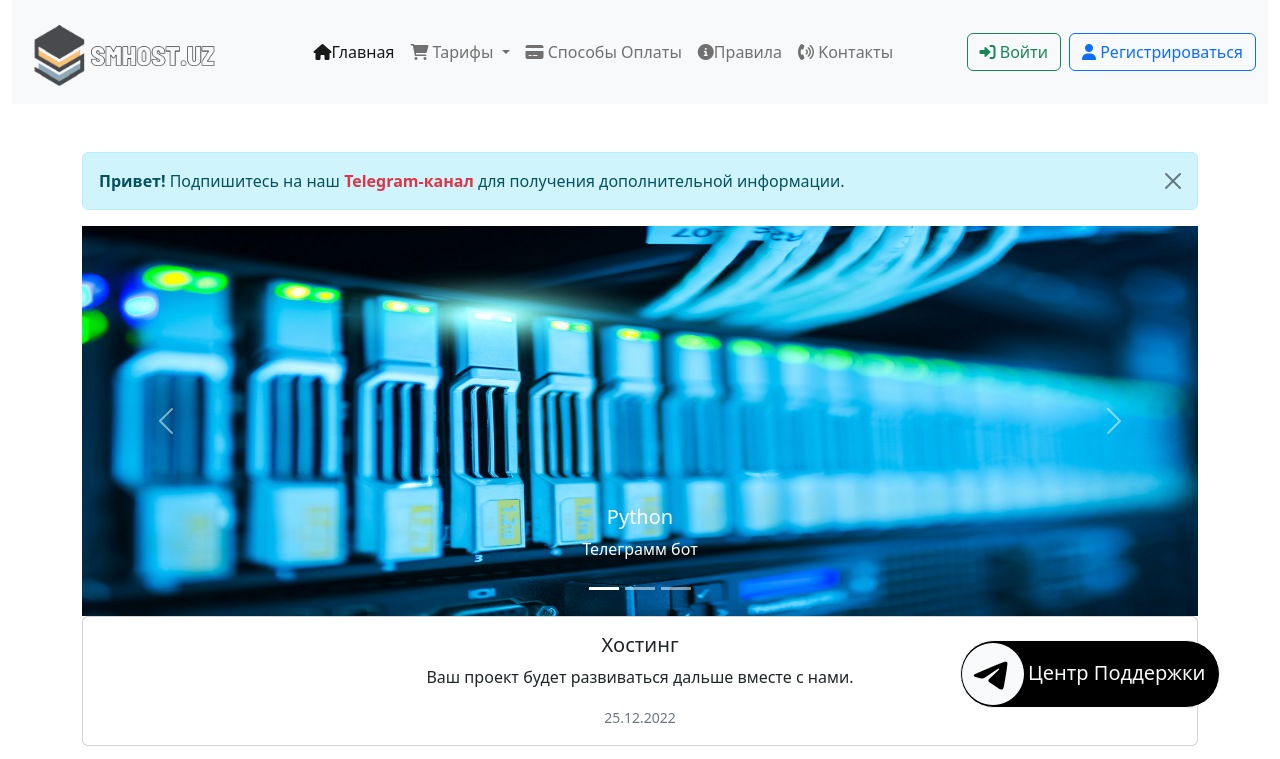
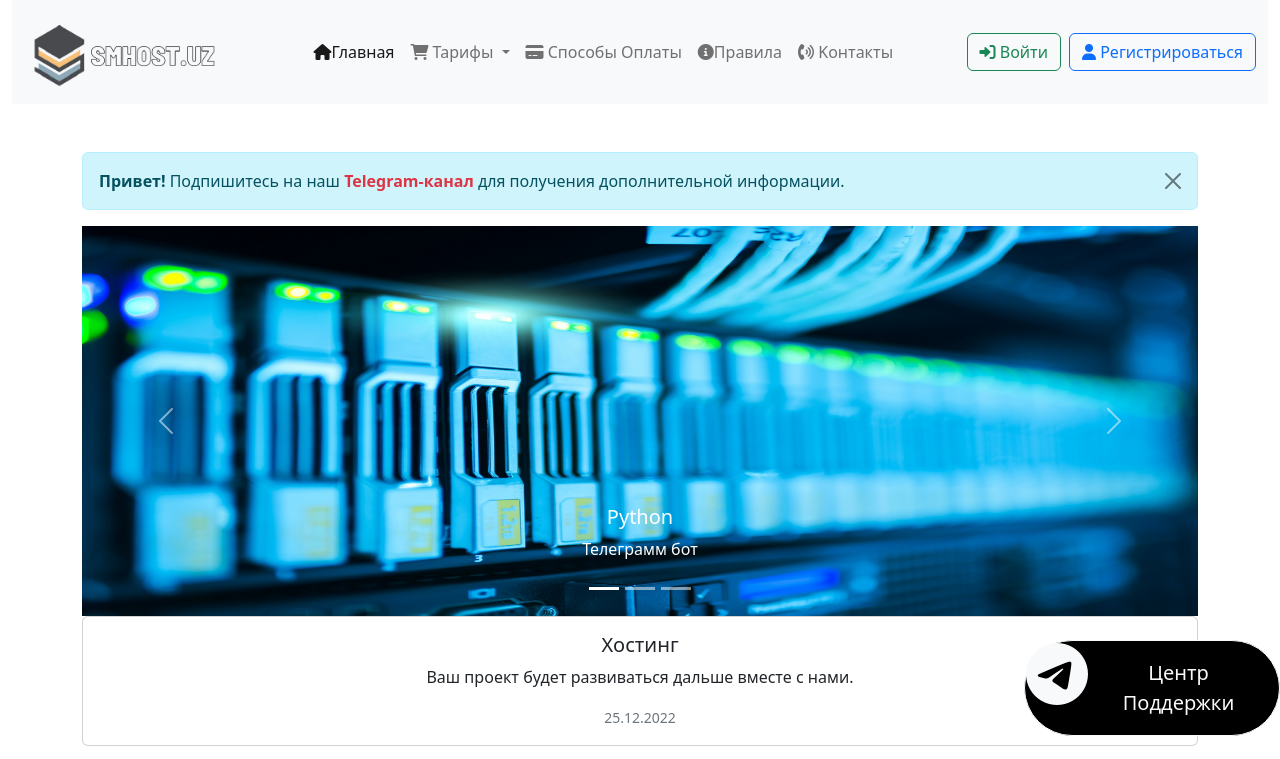
Before and after one commit to Saidqodirxon/hostingboshsahifa, a plain HTML site: page index.html in a window 1280 px wide. Shown: the top 759 px of the page. Drawn offline with nearby package versions, Linux system fonts and the light colour scheme.

Commit message:
tugadi va nihoyat

```diff
--- a/styles/sass/main.scss
+++ b/styles/sass/main.scss
@@ -32,7 +32,7 @@ header {
 .brand {
   position: fixed;
   top: 80%;
-  left: 75%;
+  left: 80%;
   border-bottom-left-radius: 50px !important;
   border-top-left-radius: 50px !important;
   border-bottom-right-radius: 50px !important;
```
Also changed, not shown: styles/css/main.css, styles/css/main.min.css, 1 other file.
